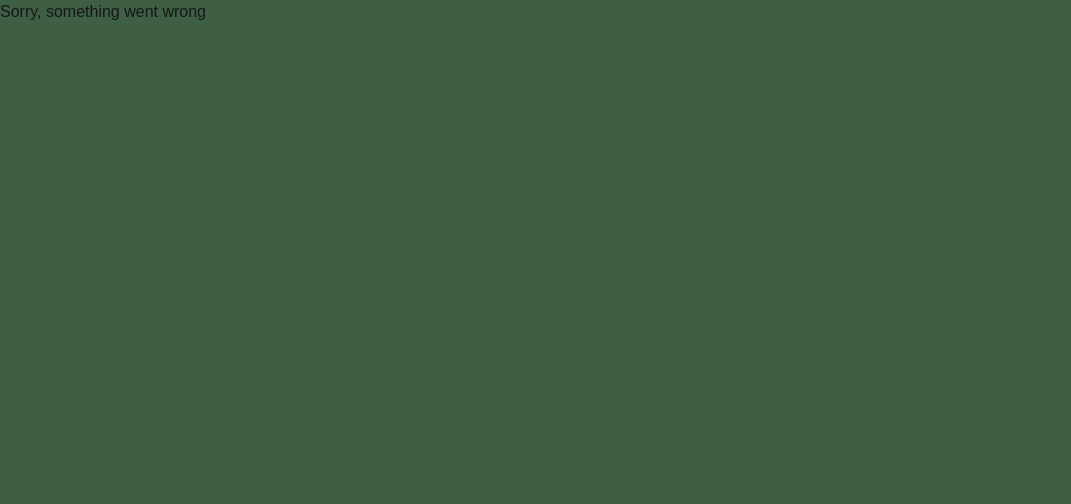
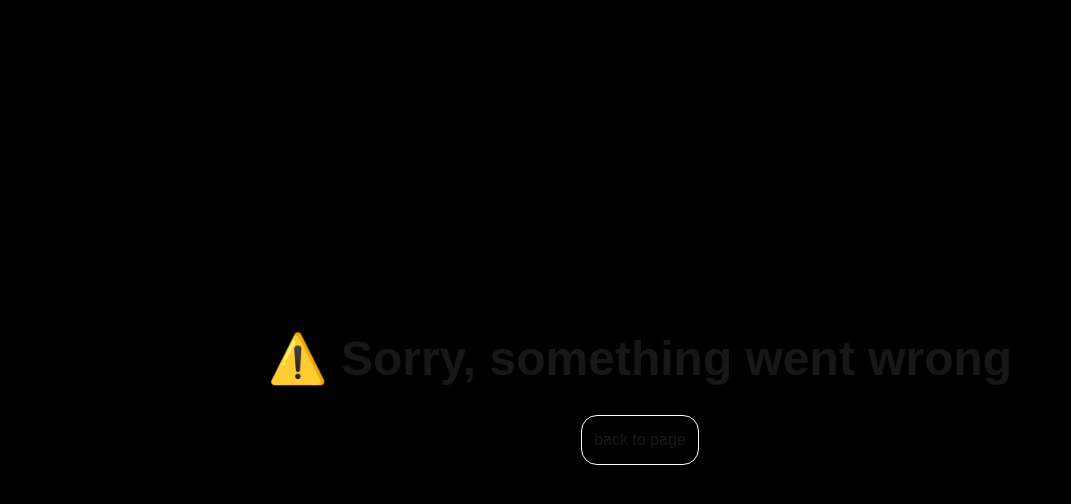
Before and after one commit to Kubnong/Matcha-Board, a Next.js app: page /error in a window 1280 px wide. Shown: the top 504 px of the page, without its empty margins (0-1071 px from the left). Built offline with nearby package versions, Linux system fonts and the light colour scheme.

Commit message:
[Add] Ui Error page

```diff
--- a/src/app/error/page.tsx
+++ b/src/app/error/page.tsx
@@ -1,5 +1,14 @@
-'use client'
+import Link from "next/link";
 
 export default function Page() {
-  return <p>Sorry, something went wrong</p>
+  return (
+    <div className="flex flex-col justify-center items-center h-screen bg-black gap-y-8">
+      <div className="text-5xl font-bold">
+        ⚠️ Sorry, something went wrong
+      </div>
+      <Link href={'/'} className="p-3 border border-white rounded-2xl">
+          back to page
+      </Link>
+    </div>
+  )
 }
```
